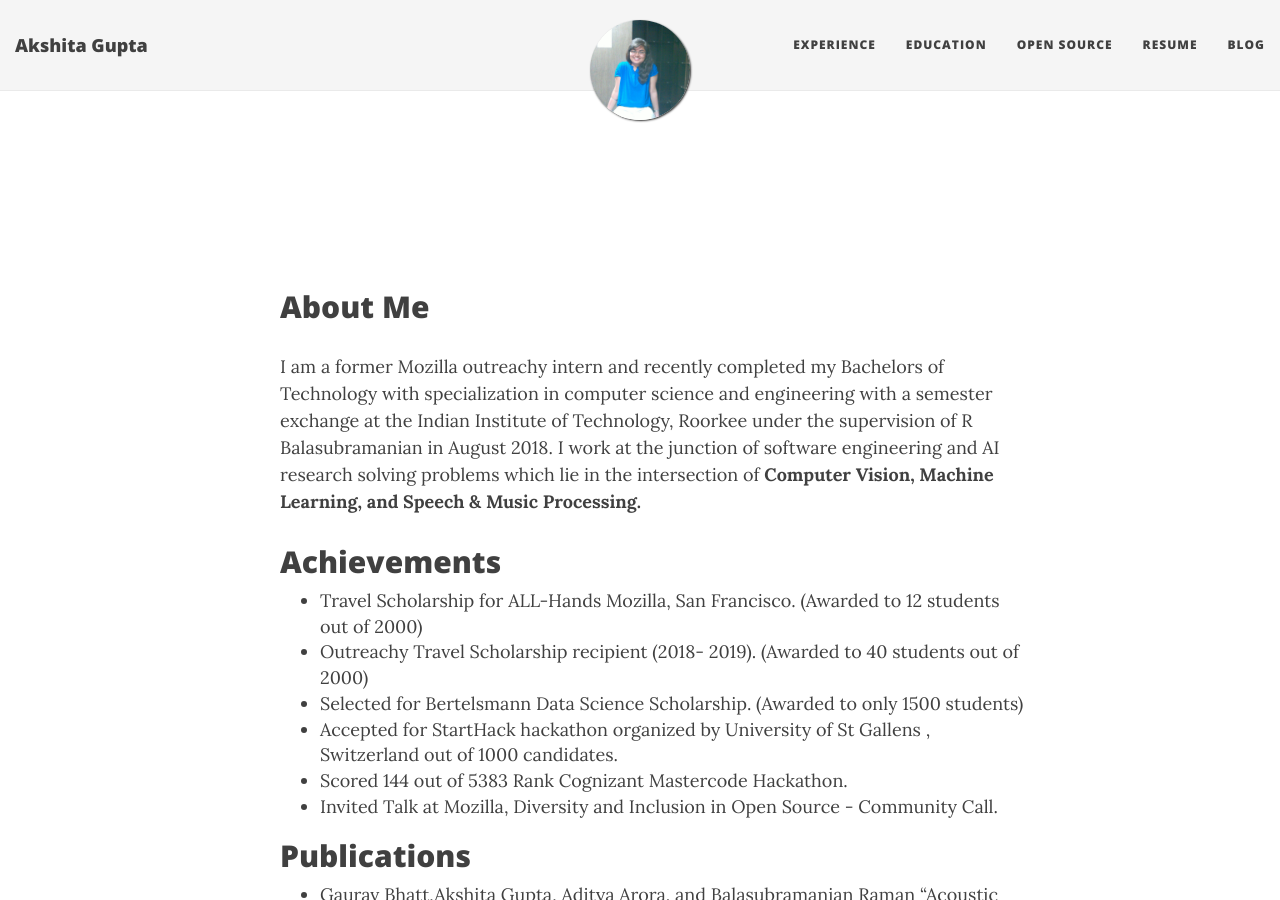
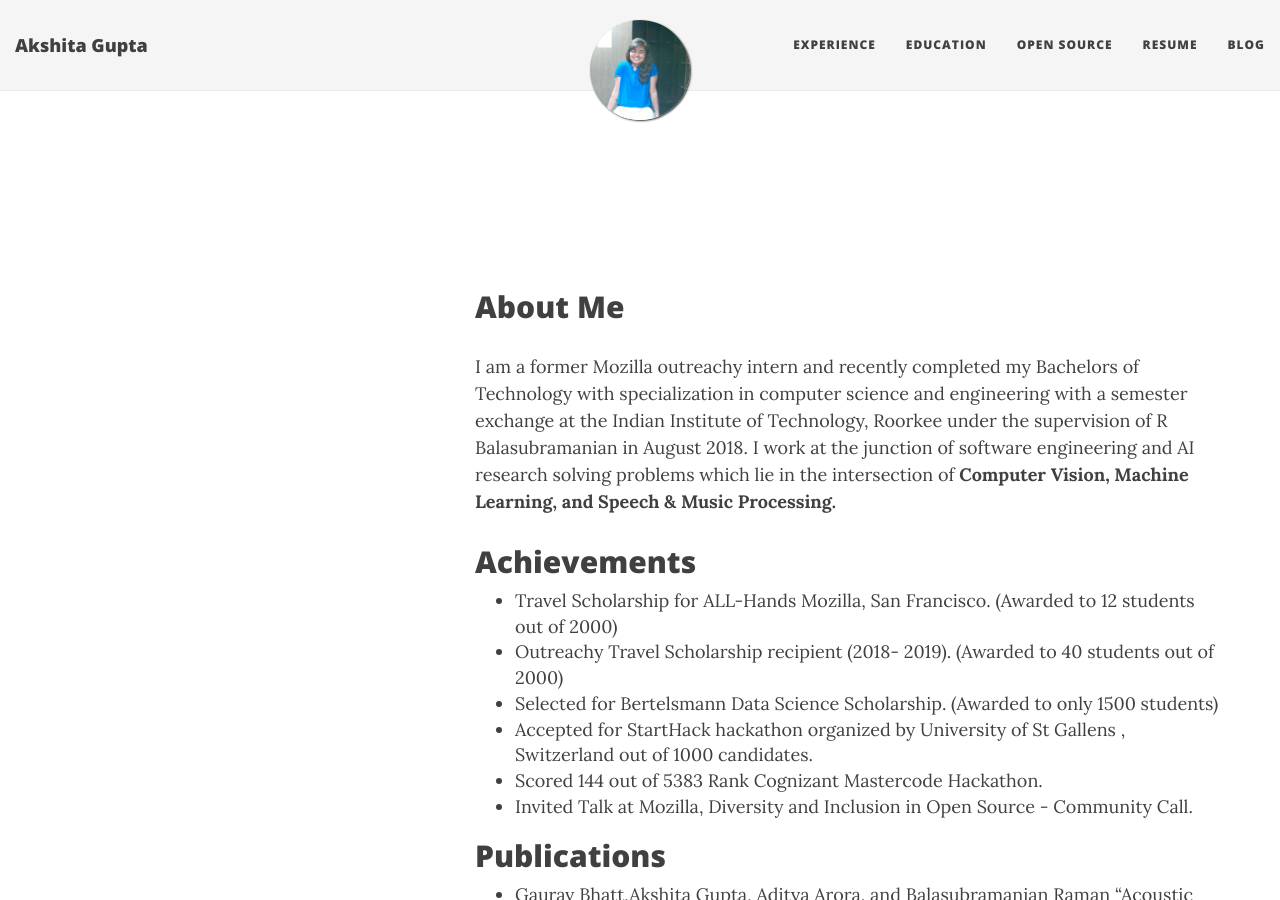
Before and after one commit to akshitac8/akshitac8.github.io, a Jekyll site: the page built from index.html, in a window 1280 px wide and 900 px high. Built offline with Jekyll 4.4.1, drawn with Linux system fonts in a browser that asks for light colours; nearby versions of some CDN libraries; the list of posts is cut into pages by our own code.

Commit message:
Update index.html

```diff
--- a/index.html
+++ b/index.html
@@ -7,7 +7,7 @@ use-site-title: true
 
 <div class="container" role="main">
   <div class="row">
-      <div class="col-sm-8">
+      <div class="col-lg-8 col-lg-offset-2 col-md-10 col-md-offset-1">
         <p>
             <h2>About Me</h2>
             <p>
```
